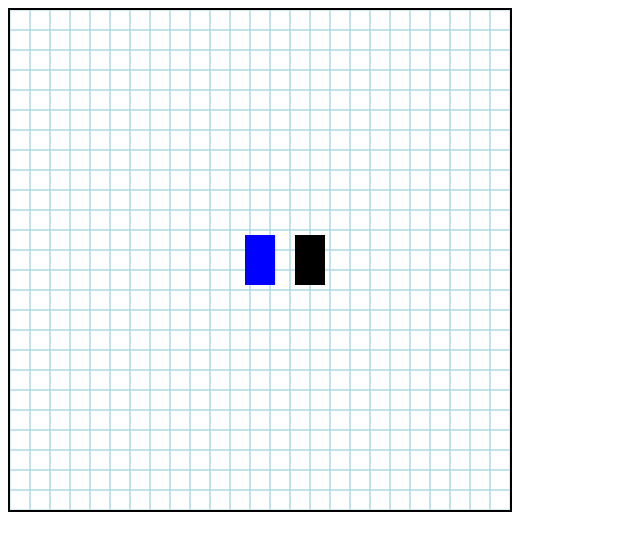
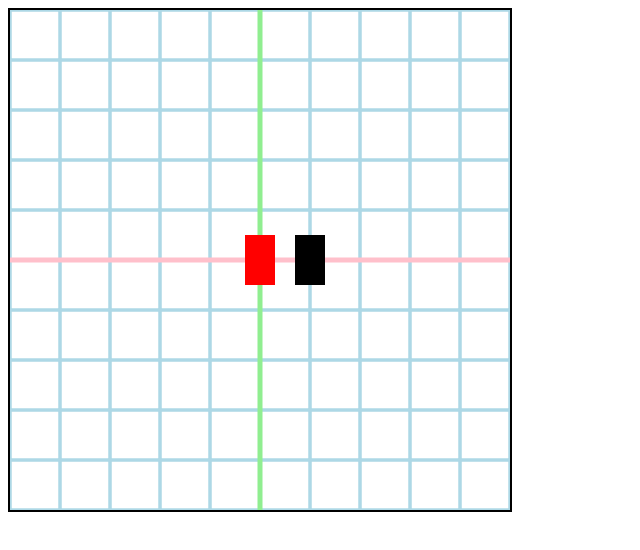
Before and after one commit to kaden-emrich/car-car-vroom-vroom, a plain HTML site: page index.html in a window 1280 px wide. Shown: the whole page, without its empty margins (0-640 px from the left). Drawn offline with Linux system fonts and the light colour scheme.

Commit message:
background

```diff
--- a/car.js
+++ b/car.js
@@ -9,25 +9,59 @@ class Car {
         this.throttle = 0;
         this.steering = 0;
 
-        this.acceleration = 0.2;
-        this.friction = 0.05;
+        this.acceleration = 0.1;
+        this.friction = 0.03;
+        this.decelerationBonus = 0.1;
 
         this.turnSpeed = 0.03;
+        this.turnBuffer = 3;
         this.speed = 0;
-        this.maxSpeed = 10;
+        this.maxSpeed = 20;
 
         this.staticTurn = false;
 
         this.color = 'black';
 
         this.viewType = viewType;
+
+        this.forward = false;
+        this.reverse = false;
+        this.left = false;
+        this.right = false;
     }
 
     update() {
-        this.speed += this.acceleration * this.throttle;
+        if(this.forward && this.reverse) {
+            this.throttle = 0;
+        }
+        else if(this.forward) {
+            this.throttle = 1;
+        }
+        else if(this.reverse) {
+            this.throttle = -1;
+        }
+        else {
+            this.throttle = 0;
+        }
 
-        if(this.speed > this.maxSpeed) {
-            this.speed = this.maxSpeed;
+        if(this.left && this.right) {
+            this.steering = 0;
+        }
+        else if(this.left) {
+            this.steering = 1;
+        }
+        else if(this.right) {
+            this.steering = -1;
+        }
+        else {
+            this.steering = 0;
+        }
+
+        if(this.speed * this.throttle < 0) {
+            this.speed += (this.acceleration + this.decelerationBonus) * this.throttle;
+        }
+        else {
+            this.speed += this.acceleration * this.throttle;
         }
 
         if(this.speed > 0) {
@@ -40,9 +74,21 @@ class Car {
             this.speed = 0;
         }
 
+        if(this.speed > this.maxSpeed) {
+            this.speed = this.maxSpeed;
+        }
+        if(this.speed < -this.maxSpeed / 2) {
+            this.speed = -this.maxSpeed / 2;
+        }
+
         if(Math.abs(this.speed) > 0) {
-            let flip = this.speed > 0 ? 1 : -1;
-            this.direction += this.turnSpeed * this.steering * flip;
+            if(Math.abs(this.speed) < this.turnBuffer) {
+                this.direction += ((this.speed / this.turnBuffer) * this.turnSpeed) * this.steering;
+            }
+            else {
+                let flip = this.speed > 0 ? 1 : -1;
+                this.direction += this.turnSpeed * this.steering * flip;
+            }
         }
         else if(this.staticTurn){
             this.direction += this.turnSpeed * this.steering;
--- a/index.html
+++ b/index.html
@@ -7,6 +7,7 @@
 
     <link rel="stylesheet" href="style.css">
 
+    <script src="utils.js" defer></script>
     <script src="controller.js" defer></script>
     <script src="car.js" defer></script>
     <script src="main.js" defer></script>
--- a/main.js
+++ b/main.js
@@ -1,26 +1,58 @@
 const gameCanvas = document.getElementById('game-canvas');
 const gameCtx = gameCanvas.getContext('2d');
 
+var camera = {
+    rotate: true,
+    follow: true
+}
+
 var car1 = new Car(30, 50, 250, 250, 'default');
 car1.staticTurn = false;
-car1.color = 'blue';
+car1.color = 'red';
 var car2 = new Car(30, 50, 300, 250);
 
 var carController = new Controller([
-    new KeyHandler(['w', 'W', 'ArrowUp'], () => {car1.throttle = 1;}, () => {car1.throttle = 0;}),
-    new KeyHandler(['s', 'S', 'ArrowDown'], () => {car1.throttle = -1;}, () => {car1.throttle = 0;}),
-    new KeyHandler(['a', 'A', 'ArrowLeft'], () => {car1.steering = 1;}, () => {car1.steering = 0;}),
-    new KeyHandler(['d', 'D', 'ArrowRight'], () => {car1.steering = -1;}, () => {car1.steering = 0;})
+    new KeyHandler(['w', 'W', 'ArrowUp'], () => {car1.forward = true;}, () => {car1.forward = false;}),
+    new KeyHandler(['s', 'S', 'ArrowDown'], () => {car1.reverse = true;}, () => {car1.reverse = false;}),
+    new KeyHandler(['a', 'A', 'ArrowLeft'], () => {car1.left = true;}, () => {car1.left = false;}),
+    new KeyHandler(['d', 'D', 'ArrowRight'], () => {car1.right = true;}, () => {car1.right = false;})
 ]);
 
-function drawTestBackground(ctx, gridSize = 20) {
-    ctx.strokeStyle = 'lightBlue';
+function drawSpeedometer(car) {
+    gameCtx.fillStyle = 'red';
+    gameCtx.fillRect(0, gameCanvas.height, lerp(0, gameCanvas.width, Math.abs(car.speed / car.maxSpeed)), -10);
+}
 
-    for(let i = 0; i < 25; i++) {
-        for(let j = 0; j < 25; j++) {
-            ctx.strokeRect(i*gridSize, j*gridSize, gridSize, gridSize);
+function drawTestBackground(gridSize = 50) {
+    let backgroundSize = 5000;
+
+    gameCtx.strokeStyle = 'lightBlue';
+    gameCtx.lineWidth = 3;
+
+    for(let i = 0; i < (backgroundSize / gridSize); i++) {
+        for(let j = 0; j < (backgroundSize / gridSize); j++) {
+            gameCtx.strokeRect(i*gridSize - ((backgroundSize + gameCanvas.width) / 2), j*gridSize - ((backgroundSize + gameCanvas.height) / 2), gridSize, gridSize);
         }
     }
+
+    gameCtx.lineWidth = 5;
+
+    gameCtx.strokeStyle = 'pink';
+    gameCtx.beginPath();
+    gameCtx.moveTo(((backgroundSize + gameCanvas.width) / 2), gameCanvas.width / 2);
+    gameCtx.lineTo((-(backgroundSize + gameCanvas.width) / 2), gameCanvas.width / 2);
+    gameCtx.stroke();
+
+    gameCtx.closePath();
+
+    gameCtx.strokeStyle = 'lightGreen';
+    gameCtx.beginPath();
+    gameCtx.moveTo(gameCanvas.height / 2, ((backgroundSize + gameCanvas.height) / 2));
+    gameCtx.lineTo(gameCanvas.height / 2, (-(backgroundSize + gameCanvas.height) / 2));
+    gameCtx.stroke();
+
+    gameCtx.strokeStyle = 'transparent';
+    gameCtx.stroke();
 }
 
 function nextFrame() {
@@ -30,16 +62,25 @@ function nextFrame() {
     car1.update();
     car2.update();
 
-    gameCtx.save();
-    gameCtx.translate(gameCanvas.width/2, gameCanvas.height/2);
-    gameCtx.rotate(car1.direction);
-    gameCtx.translate(-car1.x, -car1.y);
+    if(camera.follow) {
+        gameCtx.save();
+        gameCtx.translate(gameCanvas.width/2, gameCanvas.height/2);
 
-    drawTestBackground(gameCtx);
+        if(camera.rotate) {
+            gameCtx.rotate(car1.direction);
+        }
+
+        gameCtx.translate(-car1.x, -car1.y);
+    }
+
+    drawTestBackground();
+
     car1.draw(gameCtx);
     car2.draw(gameCtx);
 
     gameCtx.restore();
+
+    drawSpeedometer(car1);
 }
 
 nextFrame();
--- /dev/null
+++ b/utils.js
@@ -0,0 +1,3 @@
+function lerp(a, b, t) {
+    return a + (b-a) * t;
+}
```
